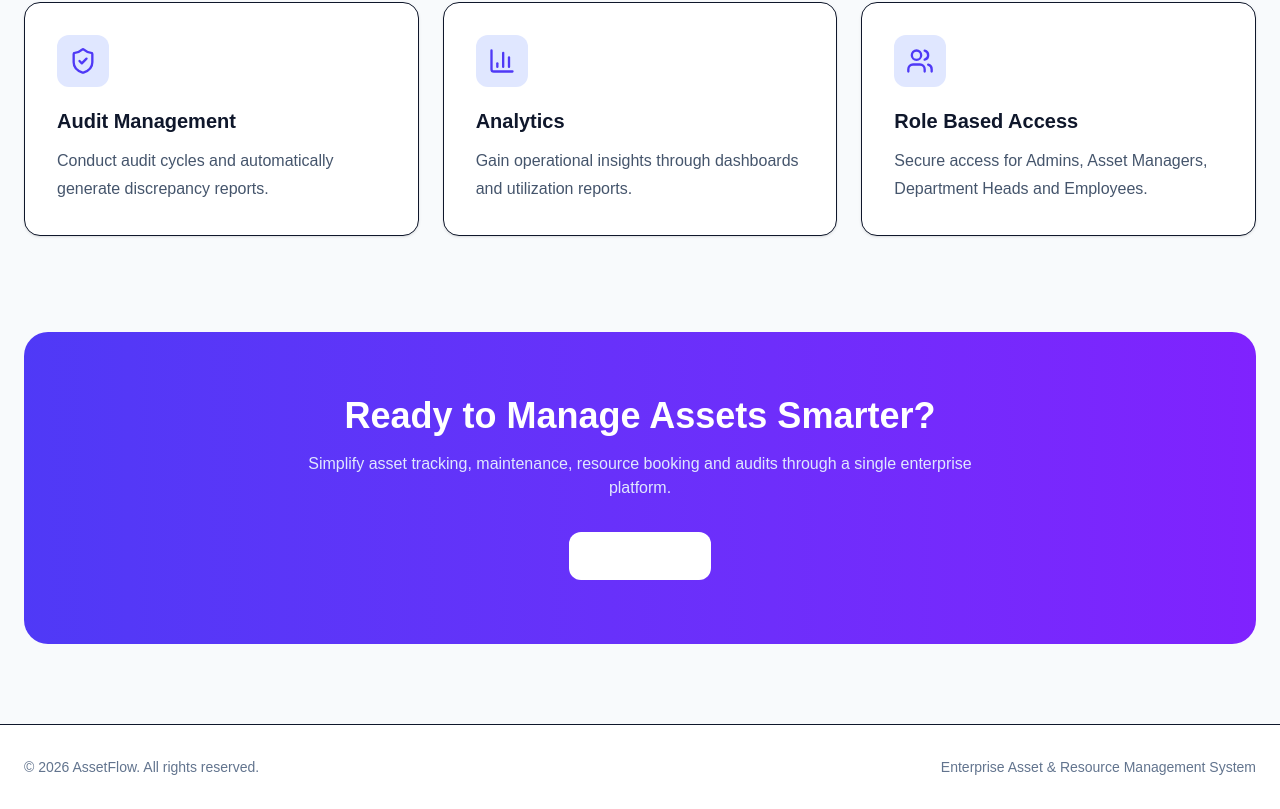
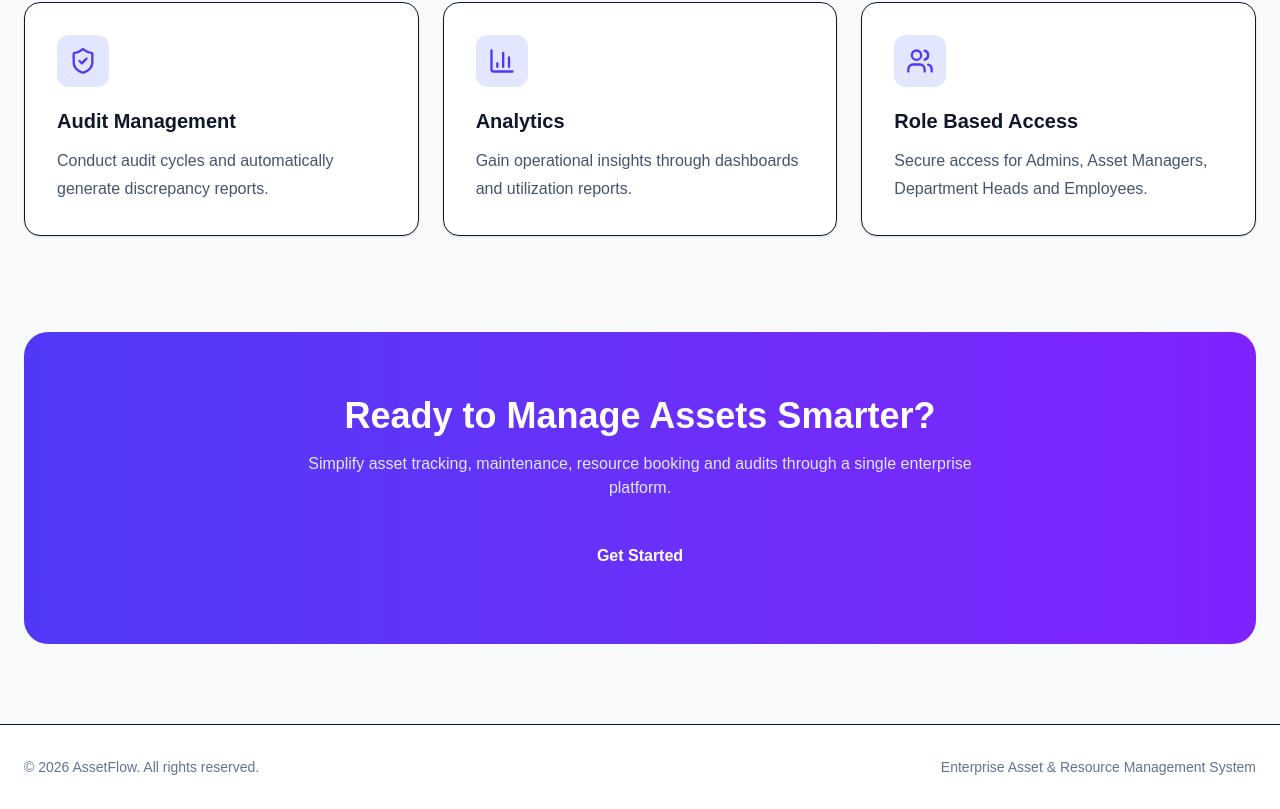
Before and after one commit to manan-soni15/asset-flow, a Next.js app: page / in a window 1280 px wide. Shown: the part 1450-2259 px from the top of the page. Built offline with nearby package versions, Linux system fonts and the light colour scheme.

Commit message:
improved colour of the get started button

```diff
--- a/app/page.js
+++ b/app/page.js
@@ -339,7 +339,8 @@ export default function Home() {
 
           <Link
             href="/signup"
-            className="mt-8 inline-flex rounded-xl bg-white px-7 py-3 font-semibold text-indigo-700"
+            className="mt-8 inline-flex rounded-xl bg-blue px-7 py-3 font-semibold text-indigo-700"
+
           >
             Get Started
           </Link>
```
